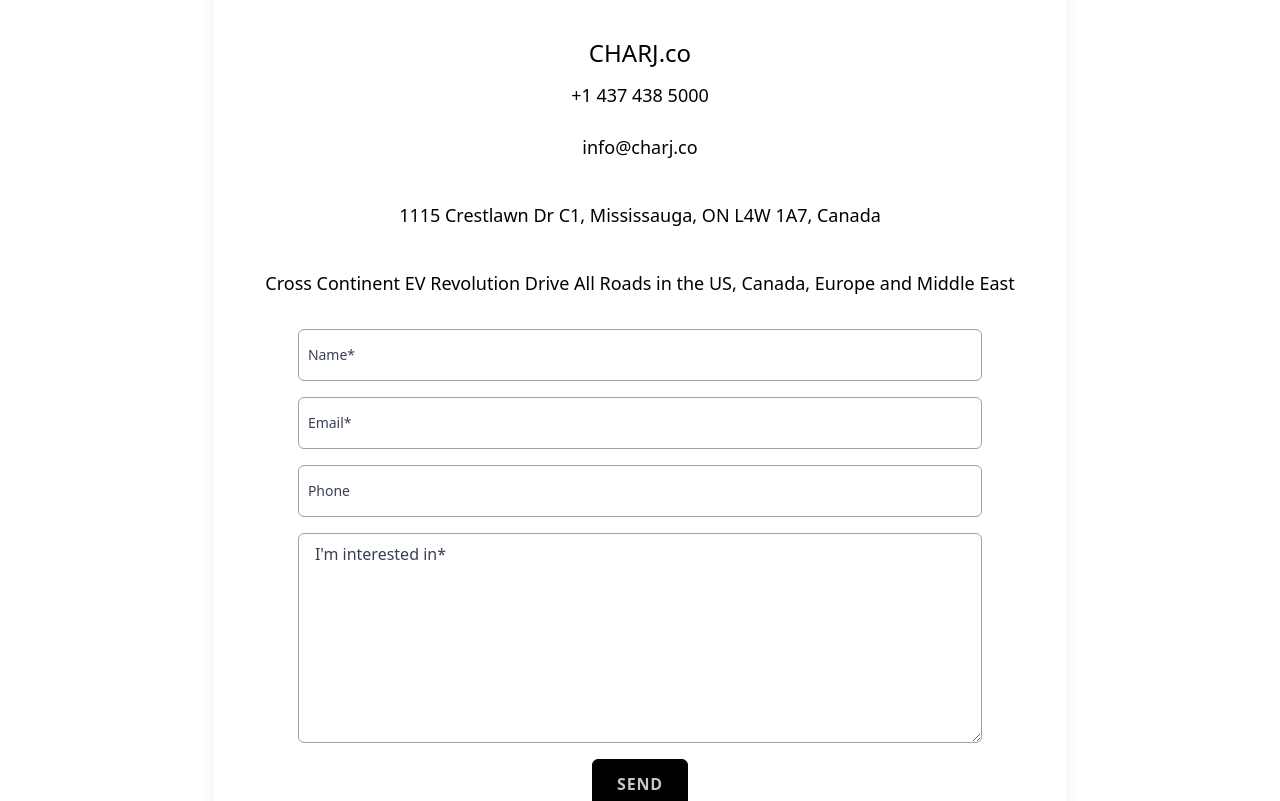
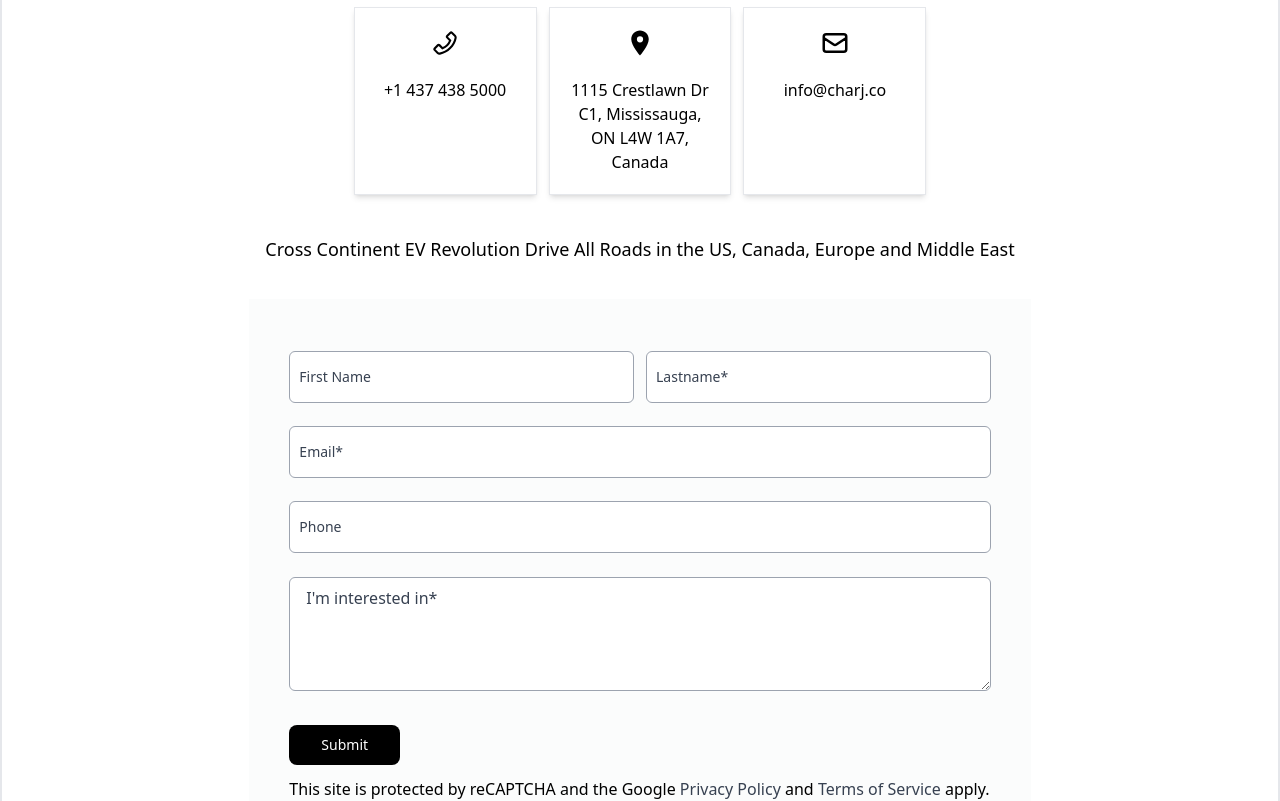
Before and after one commit to Wolf121Q/charj-webapp-main_2, a React (Vite) app: page /contact-us in a window 1280 px wide. Shown: the part 227-1028 px from the top of the page. Built offline with nearby package versions, Linux system fonts and the light colour scheme.

Commit message:
contact form design and form validation, partner with us design changes.

```diff
--- a/package.json
+++ b/package.json
@@ -14,6 +14,7 @@
     "framer-motion": "^10.12.16",
     "react": "^18.2.0",
     "react-dom": "^18.2.0",
+    "react-hook-form": "^7.45.0",
     "react-icons": "^4.9.0",
     "react-input-mask": "^2.0.4",
     "react-responsive": "^9.0.2",
--- a/src/App.jsx
+++ b/src/App.jsx
@@ -8,6 +8,7 @@
 import Footer from "./components/footer";
 import Navbar from "./components/navbar/Index";
 import GovernmentSubsidy from "./pages/governmentSubsidy";
+import Contact from "./pages/contact";
 
 function App() {
   const location = useLocation();
@@ -19,6 +20,7 @@
         <Route path="/" element={<Home />} />
         <Route path="/join-us" element={<JoinUs />} />
         <Route path="/contact-us" element={<ContactUs />} />
+        <Route path="/contact" element={<Contact />} />
         <Route path="/faqs" element={<Faqs />} />
         <Route path="/services" element={<Services />} />
         <Route path="/government-subsidy" element={<GovernmentSubsidy />} />
--- a/src/components/footer/index.jsx
+++ b/src/components/footer/index.jsx
@@ -24,9 +24,9 @@
 const Footer = ({isHomePage}) => {
   return (
     <div
-      className={`flex ${isHomePage && "-translate-y-28 md:-translate-y-24 py-3"} border-t flex-col items-center justify-between py-4 px-10 bg-white gap-2`}
+      className={`flex ${isHomePage && "-translate-y-28 md:-translate-y-20 pt-1"} shadow border-t  flex-col items-center justify-between pt-2 py-5 px-10 bg-gray-200 gap-1`}
     >
-      <h1 className="text-md font-bold text-[#2b5310] text-center tracking-widest">
+      <h1 className="text-md font-bold text-[#2b5310] text-center tracking-wide">
         Copyright © 2023 CHARJ.co by Orbitunity Inc. and Incu Canada
       </h1>
 
--- a/src/pages/contact/index.jsx
+++ b/src/pages/contact/index.jsx
@@ -1,204 +1,264 @@
-import { useState } from "react";
-import emailjs from 'emailjs-com';
-//import checkedImg from "../../assets/images/check.png"
-import { toast, ToastContainer } from "react-toastify";
+import React, { useRef, useState } from "react";
+import { useForm } from "react-hook-form";
+import emailjs from "emailjs-com";
+
+import { ToastContainer, toast } from "react-toastify";
 import "react-toastify/dist/ReactToastify.css";
+import { AiOutlinePhone } from "react-icons/ai";
+import { HiOutlineMail } from "react-icons/hi";
+import { MdLocationOn } from "react-icons/md";
+
 const ContactUs = () => {
-  // const [open, setOpen] = useState(false);
+  const {
+    register,
+    formState: { errors },
+    reset,
+    handleSubmit,
+  } = useForm({ mode: "all" });
 
+  const contactForm = useRef();
 
-  const [isEmailSent, setIsEmailSent] = useState(false);
-  const [contactData, setContactData] = useState({
-    name: "",
-    email: "",
-    phone: "",
-    message: "",
-  });
+  const [message, setMessage] = useState("");
+  const [loading, setLoading] = useState(false);
 
+  const onSubmit = (event) => {
 
-
-
-  const handleInputChange = (event) => {
-    const { name, value } = event.target;
-    setContactData({ ...contactData, [name]: value });
-  };
-
-  const handleFormSubmit = (event) => {
-    event.preventDefault();
-    const templateParams = {
-      from_name: contactData.name,
-      from_email: contactData.email,
-      from_phone: contactData.phone,
-      message: contactData.message,
-    };
-
-    console.log("test email _ ", templateParams)
+      setLoading(true);
+    console.log(event)
     emailjs
-      .send('service_g6o7fam', 'template_z6bjfcp', templateParams, '7Hq5OshcW8yrj2bxw')
-      .then((response) => {
-        console.log('Email sent successfully!', response.text);
-        setIsEmailSent(true);
-
+      .sendForm(
+        "service_g6o7fam",
+        "template_z6bjfcp",
+        contactForm.current,
+        "7Hq5OshcW8yrj2bxw"
+      )
+      .then(
+        function (response) {
+          setMessage({ type: "success" });
+          console.log("SUCCESS!", response.status, response.text);
           toast.success("Message Send Successfully!!", {
             position: "top-center",
             autoClose: 2000,
             className: "custom-toast",
           });
-        // alert("data submitted successfully");
+          reset();
+          setLoading(false);
+        },
+        function () {
+          setMessage({ type: "error" });
+          toast.error("FAILED...", message);
+          setLoading(false);
+        }
+      );
+  };
 
-        setContactData({
-          name: '',
-          email: '',
-          phone: '',
-          message: ""
-
-        })
-      })
-      .catch((error) => {
-        console.error('Error sending email:', error);
-        toast.error("Submission Failed ?", {
-          position: "top-center",
-          autoClose: 2000,
-          className: "custom-toast",
-        });
-      });
-
-
-
-  };
   return (
-    <div className="flex justify-center py-20">
-      <div className="md:w-2/3 w-full">
-        <div className="bg-white rounded-lg shadow-lg text-center p-4">
-          <div className="p-4">
-            <h4 className="text-2xl">
-              Join Us & See Results
-            </h4>
+    <div className="flex flex-col justify-center items-center py-20 shadow-lg border-2 rounded-lg">
+      <div className="md:w-4xl">
+        <div className="">
+          <div className="bg-white   text-center p-4">
+            <h4 className="text-2xl font-semibold">Join Us & See Results</h4>
             <div className="pt-7">
-              <p className="text-lg">
-                We Have a Plan For You To Thrive.
-              </p>
+              <p className="text-lg ">We Have a Plan For You To Thrive.</p>
               <p className="text-lg">
                 Contact us, We Will Help You Achive Your Goals
-
               </p>
             </div>
-            <h4 className="text-2xl pt-9">CHARJ.co</h4>
-            <p className="text-lg py-3">+1 437 438 5000</p>
+            <div className="w-full flex justify-center">
+              <div className="flex flex-col lg:flex-row gap-3 lg:justify-between my-5 md:max-w-4xl">
+                <div className=" py-5 px-5 shadow-md border flex flex-col gap-5 items-center w-full lg:max-w-[15rem]">
+                  <AiOutlinePhone className="text-3xl" />
+                  <p className="text-md font-normal">+1 437 438 5000</p>
+                </div>
 
-            <p className="text-lg py-3">info@charj.co</p>
-            <p className="text-lg pt-7">1115 Crestlawn Dr C1, Mississauga, ON L4W 1A7, Canada</p>
-            <p className="text-lg pt-10">
-
-              Cross Continent EV Revolution
-
-              Drive All Roads in the US, Canada, Europe and Middle East
+                <div className=" py-5 px-5 shadow-md border flex flex-col gap-5 items-center w-full lg:max-w-[15rem]">
+                  <MdLocationOn className="text-3xl" />
+                  <p className="text-md font-normal">
+                    1115 Crestlawn Dr C1, Mississauga, ON L4W 1A7, Canada
                   </p>
                 </div>
-          <div className="flex justify-center p-4">
-            <form onSubmit={handleFormSubmit}>
-              <div class="w-full  px-2 mb-4">
-                <div class="relative">
+
+                <div className=" py-5 px-5 shadow-md border flex flex-col gap-5 items-center w-full lg:max-w-[15rem]">
+                  <HiOutlineMail className="text-3xl" />
+                  <p className="text-md font-normal">info@charj.co</p>
+                </div>
+              </div>
+            </div>
+
+            <p className="text-lg py-5">
+              Cross Continent EV Revolution Drive All Roads in the US, Canada,
+              Europe and Middle East
+            </p>
+          </div>
+        </div>
+        <div className="bg-gray-50 bg-opacity-60 p-10 w-full min-h-[21rem] overflow-auto">
+          <form
+            className="flex flex-col py-3"
+            ref={contactForm}
+            onSubmit={handleSubmit(onSubmit)}
+          >
+            <div className="flex flex-col md:flex-row md:gap-3 ">
+              <div className="relative z-0 w-full group min-h-[4.7rem]">
                 <input
                   type="text"
-                    id="name"
-                    name="name"
-                    class="block  px-2.5 pb-2.5 pt-5 w-full text-sm text-gray-700  rounded-md border border-gray-400 appearance-none focus:outline-none peer"
+                  id="firstName"
+                  name="firstName"
+                  className="block  px-2.5 pb-2.5 pt-5 w-full text-sm text-gray-700  rounded-md border border-gray-400 appearance-none focus:outline-none peer"
                   placeholder=" "
-                    value={contactData.name}
-                    onChange={handleInputChange}
-                    required
+                  // value={contactData.name}
+                  // onChange={handleInputChange}
+                  {...register("firstName", {
+                    required: "First Name is required  ",
+                    minLength: 3,
+                    pattern: {
+                      value: /^[A-Za-z]+$/i,
+                      message: "Name cannot be a number",
+                    },
+                  })}
                 />
                 <label
-                    for="name"
-                    class="absolute text-sm text-gray-700  duration-300 transform -translate-y-4 scale-75 top-4 z-10 origin-[0] left-2.5 peer-focus:text-gray-700  peer-placeholder-shown:scale-100 peer-placeholder-shown:translate-y-0 peer-focus:scale-75 peer-focus:-translate-y-4"
+                  htmlFor="firstName"
+                  className="absolute text-sm text-gray-700  duration-300 transform -translate-y-4 scale-75 top-4 z-10 origin-[0] left-2.5 peer-focus:text-gray-700  peer-placeholder-shown:scale-100 peer-placeholder-shown:translate-y-0 peer-focus:scale-75 peer-focus:-translate-y-4"
                 >
-                    Name*
+                  First Name
                 </label>
+                {errors.firstName && (
+                  <p role="alert" className="text-left text-red-500">
+                    {errors.firstName?.message}
+                  </p>
+                )}
+              </div>
+
+              <div className="relative z-0 w-full group min-h-[4.7rem]">
+                <input
+                  type="text"
+                  id="lastName"
+                  name="lastName"
+                  className="block  px-2.5 pb-2.5 pt-5 w-full text-sm text-gray-700  rounded-md border border-gray-400 appearance-none focus:outline-none peer"
+                  placeholder=" "
+                  // value={contactData.name}
+                  // onChange={handleInputChange}
+                  {...register("lastName", {
+                    required: "Last Name is required  ",
+                    minLength: 3,
+                    pattern: {
+                      value: /^[A-Za-z]+$/i,
+                      message: "Name cannot be a number",
+                    },
+                  })}
+                />
+                <label
+                  htmlFor="lastName"
+                  className="absolute text-sm text-gray-700  duration-300 transform -translate-y-4 scale-75 top-4 z-10 origin-[0] left-2.5 peer-focus:text-gray-700  peer-placeholder-shown:scale-100 peer-placeholder-shown:translate-y-0 peer-focus:scale-75 peer-focus:-translate-y-4"
+                >
+                  Lastname*
+                </label>
+                {errors.lastName && (
+                  <p role="alert" className="text-left text-red-500">
+                    {errors.lastName?.message}
+                  </p>
+                )}
               </div>
             </div>
-              <div class="w-full  px-2 mb-4">
-                <div class="relative">
+
+            <div className="relative z-0 w-full  group min-h-[4.7rem]">
               <input
                 type="email"
                 id="email"
                 name="email"
-                    class="block  px-2.5 pb-2.5 pt-5 w-full text-sm text-gray-700  rounded-md border border-gray-400 appearance-none focus:outline-none peer"
+                className="block  px-2.5 pb-2.5 pt-5 w-full text-sm text-gray-700  rounded-md border border-gray-400 appearance-none focus:outline-none peer"
                 placeholder=" "
-                    value={contactData.email}
-                    onChange={handleInputChange}
-                    required
+                // value={contactData.email}
+                // onChange={handleInputChange}
+                {...register("email", {
+                  required: "Please enter a valid email",
+                  pattern: {
+                    value: /^[a-z0-9._%+-]+@[a-z0-9.-]+\.[a-z]{2,4}$/,
+                    message: "Invalid Email",
+                  },
+                })}
               />
               <label
-                    for="email"
-                    class="absolute text-sm text-gray-700  duration-300 transform -translate-y-4 scale-75 top-4 z-10 origin-[0] left-2.5 peer-focus:text-gray-700  peer-placeholder-shown:scale-100 peer-placeholder-shown:translate-y-0 peer-focus:scale-75 peer-focus:-translate-y-4"
+                htmlFor="email"
+                className="absolute text-sm text-gray-700  duration-300 transform -translate-y-4 scale-75 top-4 z-10 origin-[0] left-2.5 peer-focus:text-gray-700  peer-placeholder-shown:scale-100 peer-placeholder-shown:translate-y-0 peer-focus:scale-75 peer-focus:-translate-y-4"
               >
                 Email*
               </label>
+              {errors.email && (
+                <p role="alert" className="text-left text-red-500">
+                  {errors.email?.message}
+                </p>
+              )}
             </div>
-              </div>
-              <div class="w-full  px-2 mb-4">
-                <div class="relative">
+
+            <div className="relative z-0 w-full  group min-h-[4.7rem]">
               <input
                 type="number"
                 id="phone"
                 name="phone"
-                    class="block  px-2.5 pb-2.5 pt-5 w-full text-sm text-gray-700  rounded-md border border-gray-400 appearance-none focus:outline-none peer"
+                className="block  px-2.5 pb-2.5 pt-5 w-full text-sm text-gray-700  rounded-md border border-gray-400 appearance-none focus:outline-none peer"
                 placeholder=" "
-                    value={contactData.phone}
-                    onChange={handleInputChange}
+                {...register("phone", {
+                  required: "Phone is required  ",
+                  // minLength: 3,
+                  pattern: {
+                    value: /^[0-9]+$/i,
+                    message: "Phone cannot be a string",
+                  },
+                })}
               />
               <label
-                    for="phone"
-                    class="absolute text-sm text-gray-700  duration-300 transform -translate-y-4 scale-75 top-4 z-10 origin-[0] left-2.5 peer-focus:text-gray-700  peer-placeholder-shown:scale-100 peer-placeholder-shown:translate-y-0 peer-focus:scale-75 peer-focus:-translate-y-4"
+                htmlFor="phone"
+                className="absolute text-sm text-gray-700  duration-300 transform -translate-y-4 scale-75 top-4 z-10 origin-[0] left-2.5 peer-focus:text-gray-700  peer-placeholder-shown:scale-100 peer-placeholder-shown:translate-y-0 peer-focus:scale-75 peer-focus:-translate-y-4"
               >
                 Phone
               </label>
+              {errors.phone && (
+                <p role="alert" className="text-left text-red-500">
+                  {errors.phone?.message}
+                </p>
+              )}
             </div>
-              </div>
-              <div class="w-full px-2 mb-4">
-                <div class="relative">
+
+            <div className="relative z-0 w-full group min-h-[8.5rem] max-h-[12rem] overflow-y-auto ">
               <textarea
                 id="interest"
                 name="message"
-                    class="border border-gray-400  block w-full py-2 px-4 placeholder-gray-700 rounded-md text-gray-700 focus:outline-none"
-                    rows="8"
+                className="border border-gray-400  block w-full py-2 px-4 placeholder-gray-700 rounded-md text-gray-700 focus:outline-none"
+                rows="4"
                 placeholder="I'm interested in*"
-                    value={contactData.message}
-                    onChange={handleInputChange}
-                    required
+
+                {...register("message", {
+                  required: "Message is required",
+                })}
               ></textarea>
+              {errors.message && (
+                <p role="alert" className="text-left text-red-500">
+                  {errors.message?.message}
+                </p>
+              )}
             </div>
-              </div>
-
-
-
-              <div className="flex flex-col  items-center gap-5 text-gray-500">
-                <button className="bg-black text-base text-[#C6C6C6] tracking-wider font-bold px-6 py-3 border border-black rounded-md" onClick={() => handleFormSubmit()}
-                  disabled={isEmailSent}
+            <div className="my-3">
+              <button
+                disabled={loading}
+                type="submit"
+                className={`${
+                  loading ? "bg-opacity-50 cursor-none" : "bg-opacity-100"
+                } text-white bg-black hover:bg-opacity-80 hover:text-white focus:ring-4 focus:outline-none font-medium rounded-lg text-sm w-full sm:w-auto px-8 py-2.5 text-center`}
               >
-                  SEND
+                {loading ? "Please wait..." : "Submit"}
               </button>
-
-                <p className="mb-5">
+              <p className="my-3">
                 This site is protected by reCAPTCHA and the Google
-                  <span className="text-gray-700">
-                    {" "}
-                    Privacy Policy
-                  </span> and{" "}
+                <span className="text-gray-700"> Privacy Policy</span> and{" "}
                 <span className="text-gray-700">Terms of Service </span>
                 apply.
-                </p>
-
-                <p>
-                  1115 Crestlawn Dr C1, Mississauga, ON L4W 1A7, Canada
               </p>
             </div>
           </form>
         </div>
       </div>
-      </div>
-      <ToastContainer />
+      <ToastContainer/>
     </div>
   );
 };
--- a/src/pages/joinus/index.jsx
+++ b/src/pages/joinus/index.jsx
@@ -1,6 +1,9 @@
 import { useState } from "react";
 import FormModal from "../../components/formModal";
 import InvestModal from "../../components/investModal";
+import { AiOutlinePhone } from "react-icons/ai";
+import { HiOutlineMail } from "react-icons/hi";
+import { MdLocationOn } from "react-icons/md";
 
 function JoinUs() {
   const [invest, setInvest] = useState(false);
@@ -64,31 +67,43 @@
     transition: "background-color 0.3s ease",
   };
   return (
-    <div className="container mx-auto py-24">
-      <div className="py-10">
-        <h2 className="text-5xl text-center">Join Us</h2>
-      </div>
-      <div className="grid grid-cols-12 gap-4 px-4 md:px-0">
-        <div className="col-span-2 hidden md:block"></div>
-        <div className="col-span-12 md:col-span-8 text-center px-6 py-14 rounded-lg  shadow-lg">
-          <h4 className="text-2xl">Join Us & See Results</h4>
+    <div className="flex justify-center py-20">
+      <div className="md:w-2/3 w-full">
+        <div className="bg-white rounded-lg shadow-lg border-2 text-center p-8">
+          <div className="p-4">
+            <h4 className="text-2xl font-semibold">Join Us & See Results</h4>
             <div className="pt-7">
-            <p className="text-lg">We Have a Plan For You To Thrive.</p>
+              <p className="text-lg ">We Have a Plan For You To Thrive.</p>
               <p className="text-lg">
-              Contact us, We Will Help You Achive Your Goals.
+                Contact us, We Will Help You Achive Your Goals
               </p>
             </div>
-          <h4 className="text-2xl pt-9">CHARJ.co</h4>
-          <p className="text-lg py-3">+1 437 438 5000</p>
+            <div className="w-full flex justify-center">
+              <div className="flex flex-col lg:flex-row gap-3 lg:justify-between my-5 md:max-w-4xl">
+                <div className=" py-5 px-5 shadow-md border flex flex-col gap-5 items-center w-full lg:max-w-[15rem]">
+                  <AiOutlinePhone className="text-3xl" />
+                  <p className="text-md font-normal">+1 437 438 5000</p>
+                </div>
 
-          <p className="text-lg py-3">info@charj.co</p>
-          <p className="text-lg pt-7">
+                <div className=" py-5 px-5 shadow-md border flex flex-col gap-5 items-center w-full lg:max-w-[15rem]">
+                  <MdLocationOn className="text-3xl" />
+                  <p className="text-md font-normal">
                     1115 Crestlawn Dr C1, Mississauga, ON L4W 1A7, Canada
                   </p>
-          <p className="text-lg pt-10">
+                </div>
+
+                <div className=" py-5 px-5 shadow-md border flex flex-col gap-5 items-center w-full lg:max-w-[15rem]">
+                  <HiOutlineMail className="text-3xl" />
+                  <p className="text-md font-normal">info@charj.co</p>
+                </div>
+              </div>
+            </div>
+
+            <p className="text-lg py-5">
               Cross Continent EV Revolution Drive All Roads in the US, Canada,
               Europe and Middle East
             </p>
+          </div>
           <div className="flex w-full justify-center gap-4">
             <div className="pt-7 ">
               <div
```
Also changed, not shown: 2 other files (tests, documents, lock files or other folders). Lines whose indentation alone changed are shown as unchanged.
